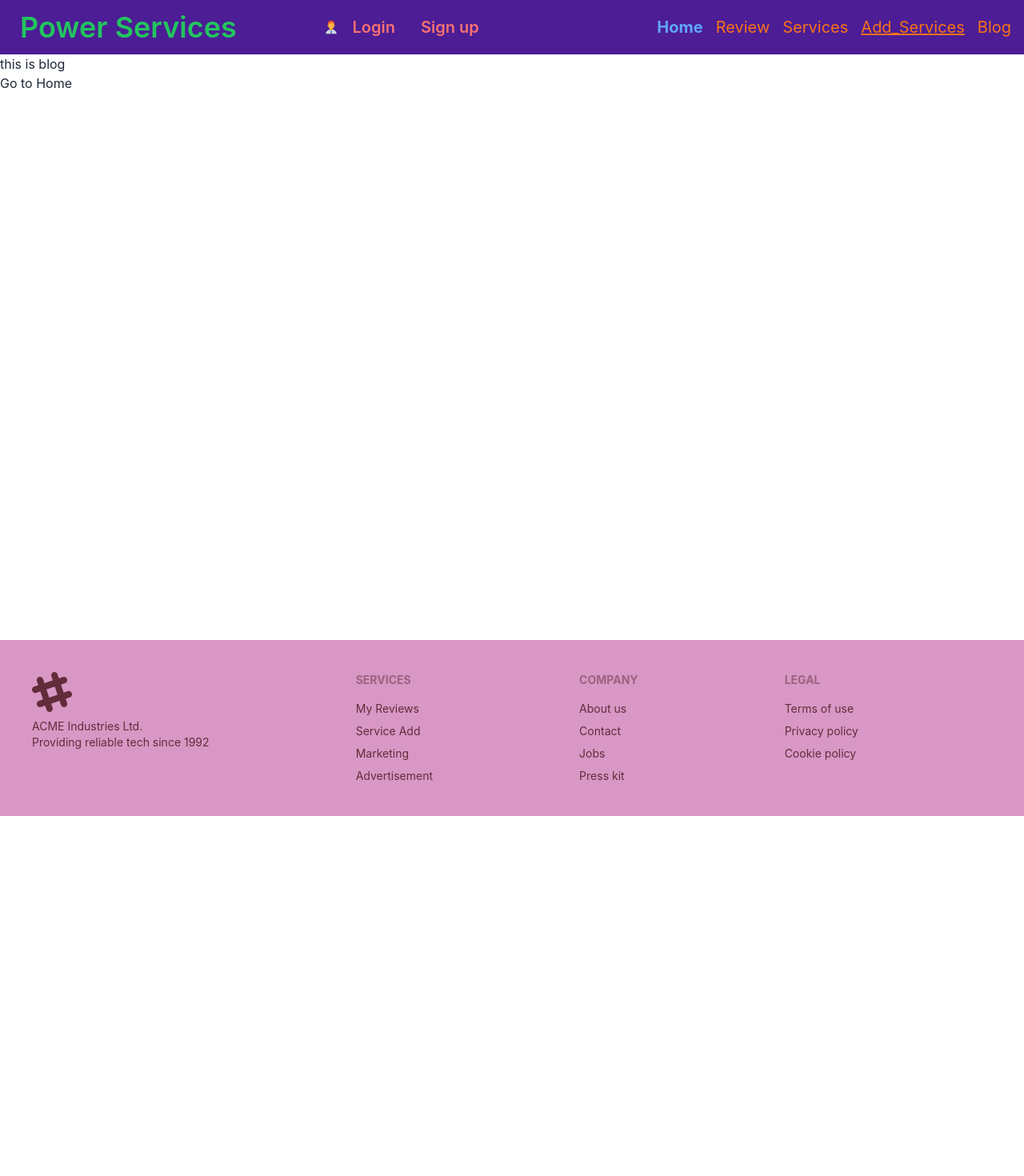
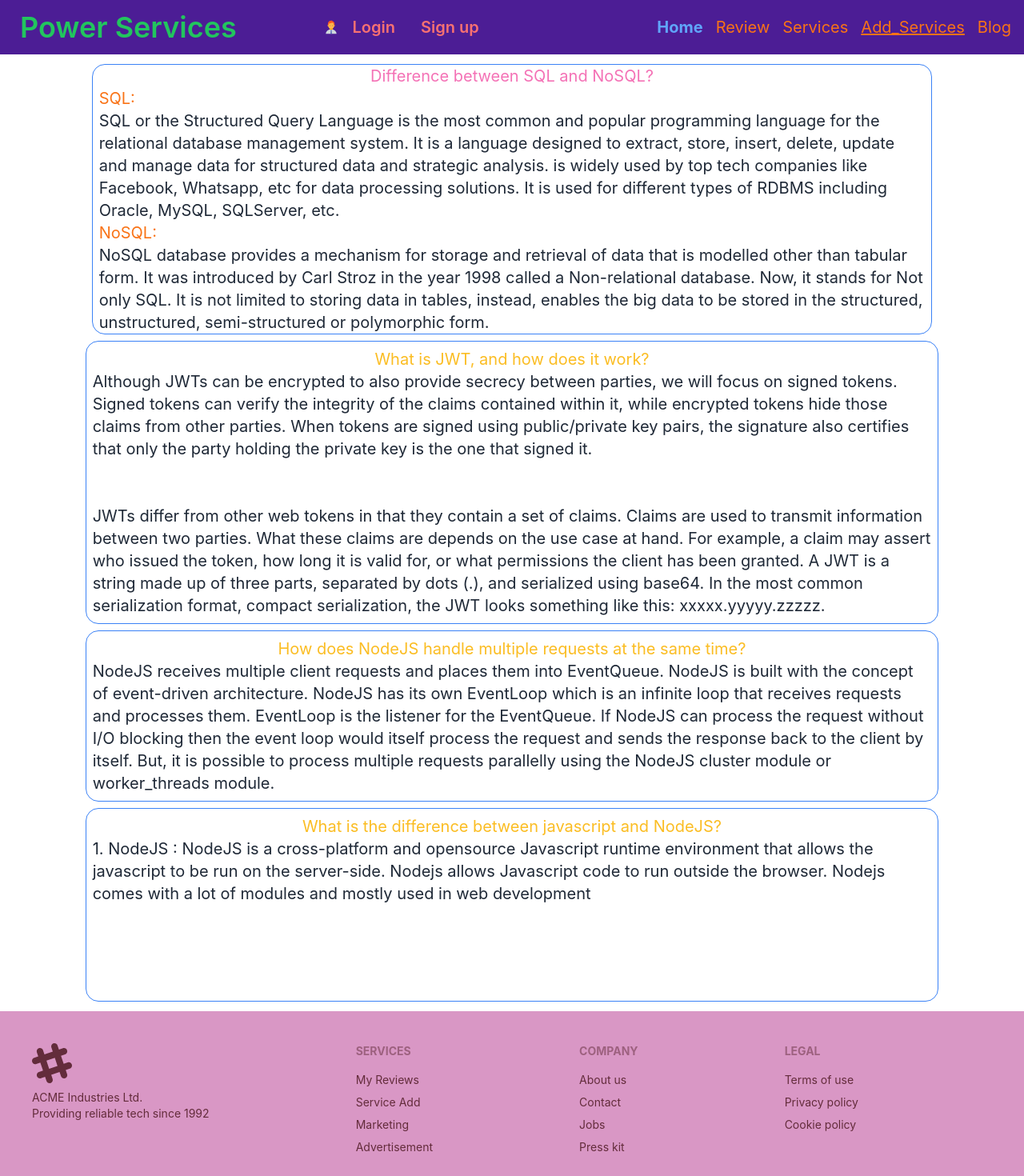
Before and after one commit to gulam-mostafa/-Power-Services-client, a React (Create React App) app: page /blog in a window 1280 px wide. Shown: the top 1470 px of the page at 80% size. Before the commit the page ends 1020 px from the top, so only its background shows below. Built offline with nearby package versions, Linux system fonts and the light colour scheme; no server answers.

Commit message:
sorting added

```diff
--- a/src/Componenets/Blog/Blog.js
+++ b/src/Componenets/Blog/Blog.js
@@ -3,9 +3,69 @@ import { Link } from 'react-router-dom';
 
 const Blog = () => {
     return (
-        <div>
-           <h1>this is blog </h1>
-            <Link to='/home'>Go to Home</Link>
+        <div className="my-3 w-10/12 m-auto text-xl ">
+
+            <div >
+
+                <div className="card border border-blue-500 px-2 mx-2">
+                    <h1 className="text-center text-pink-400"> Difference between SQL and NoSQL?</h1>
+                    <h4>
+                         <span className='text-orange-500'>SQL:</span> <br />
+                        SQL or the Structured Query Language is the most common and popular programming language for the relational database management system. It is a language designed to extract, store, insert, delete, update and manage data for structured data and strategic analysis.
+
+                         is widely used by top tech companies like Facebook, Whatsapp, etc for data processing solutions. It is used for different types of RDBMS including Oracle, MySQL, SQLServer, etc.
+                    </h4>
+                    <h4>
+                    <span className='text-orange-500'>NoSQL:</span> <br />
+                        NoSQL database provides a mechanism for storage and retrieval of data that is modelled other than tabular form. It was introduced by Carl Stroz in the year 1998 called a Non-relational database. Now, it stands for Not only SQL. It is not limited to storing data in tables, instead, enables the big data to be stored in the structured, unstructured, semi-structured or polymorphic form.
+                    </h4>
+                </div>
+                <div className="card p-2 my-2 border border-blue-500">
+                    <h1 className="text-center text-warning">
+                        {" "}
+                        What is JWT, and how does it work?
+                    </h1>
+                    <h4>
+                        Although JWTs can be encrypted to also provide secrecy between parties, we will focus on signed tokens. Signed tokens can verify the integrity of the claims contained within it, while encrypted tokens hide those claims from other parties. When tokens are signed using public/private key pairs, the signature also certifies that only the party holding the private key is the one that signed it.
+                    </h4> <br /> <br />
+                    <h1 className="text-center text-warning">
+                        {" "}
+
+                    </h1>
+                    JWTs differ from other web tokens in that they contain a set of claims. Claims are used to transmit information between two parties. What these claims are depends on the use case at hand. For example, a claim may assert who issued the token, how long it is valid for, or what permissions the client has been granted.
+
+                    A JWT is a string made up of three parts, separated by dots (.), and serialized using base64. In the most common serialization format, compact serialization, the JWT looks something like this: xxxxx.yyyyy.zzzzz.
+                </div>
+                <div className="card p-2 my-2 border border-blue-500">
+                    <h1 className="text-center text-warning">
+                        {" "}
+                        How does NodeJS handle multiple requests at the same time?
+                    </h1>
+                    <h4>
+                        NodeJS receives multiple client requests and places them into EventQueue. NodeJS is built with the concept of event-driven architecture. NodeJS has its own EventLoop which is an infinite loop that receives requests and processes them. EventLoop is the listener for the EventQueue.
+                        If NodeJS can process the request without I/O blocking then the event loop would itself process the request and sends the response back to the client by itself. But, it is possible to process multiple requests parallelly using the NodeJS cluster module or worker_threads module.
+                    </h4>
+                </div>
+                <div className="card p-2 my-2 border border-blue-500">
+                    <h1 className="text-center text-warning">
+                        {" "}
+                        What is the difference between javascript and NodeJS?
+                    </h1>
+                    <h4>
+                        1. NodeJS :
+                        NodeJS is a cross-platform and opensource Javascript runtime environment that allows the javascript to be run on the server-side. Nodejs allows Javascript code to run outside the browser. Nodejs comes with a lot of modules and mostly used in web development
+<br /> <br />
+
+                    </h4>
+                    <h5 className='text-white'>
+                        2. JavaScript :
+                        Javascript is a Scripting language. It is mostly abbreviated as JS. It can be said that Javascript is the updated version of the ECMA script. Javascript is a high-level programming language that uses the concept of Oops but it is based on prototype inheritance.
+
+                        Difference between Nodejs and JavaScript :
+                    </h5>
+                </div>
+            </div>
+
         </div>
     );
 };
--- a/src/Componenets/DetailsPage/DetailsPage.js
+++ b/src/Componenets/DetailsPage/DetailsPage.js
@@ -37,6 +37,7 @@ const DetailsPage = () => {
           </Link>
         </div>
       </div>
+      <h3 className='text-4xl text-center'>Review Area</h3>
       {/* peoples reviews  */}
       <div>
         <PeopleReviews
--- a/src/Componenets/Services/ServiceAdd.js
+++ b/src/Componenets/Services/ServiceAdd.js
@@ -1,5 +1,7 @@
 import React from 'react';
 import { useState } from 'react';
+import { ToastContainer, toast } from 'react-toastify';
+import 'react-toastify/dist/ReactToastify.css';
 
 const ServiceAdd = () => {
     const [user, setUser] = useState();
@@ -16,15 +18,18 @@ const ServiceAdd = () => {
         })
         .then(res=> res.json())
         .then(data => {
-
+            toast("delete successfully" , {
+                position: toast.POSITION.TOP_CENTER
+              });
             console.log(data)
         })
 
     }
     const HandleInputBlur = event => {
         const field = event.target.name;
+
         const value = event.target.value;
-        const newUser = { ...user }
+        const newUser = {  createdAt: new Date().toISOString(), ...user,}
         newUser[field] = value;
         setUser(newUser)
 
@@ -42,6 +47,7 @@ const ServiceAdd = () => {
 
     <p className='text-red-600'>1. Id "Service Number"</p>
     <input onBlur={HandleInputBlur} type="text" placeholder="Id" name='id (id Means Service Number)' className="input input-bordered input-warning w-10/12 m-1 p-1 " />
+
     <p className='text-red-600'>2. Total Service done"</p>
     <input onBlur={HandleInputBlur} type="text" placeholder="total service done" name='total' className="input input-bordered input-warning w-10/12 m-1 p-1 " />
     <p className='text-red-600'>3. service Type new or Old</p>
@@ -58,11 +64,11 @@ const ServiceAdd = () => {
     <p className='text-red-600'>8. Service Title or name</p>
     <input onBlur={HandleInputBlur} type="text" placeholder="Title" name='title' className="input input-bordered input-warning w-10/12 m-1 p-1 " />
 
-    {/* <input onBlur={HandleInputBlur} type="text" placeholder="Title" name='title' className="input input-bordered input-warning w-10/12 m-1 p-1 " /> */}
+
 <br />
     <button type='submit' className="btn btn-primary w-10/12 m-1 p-1 ">Add Service</button>
 
-
+    <ToastContainer />
 </form>
 </div>
         </div>
--- a/src/Componenets/Services/ServicesCard.js
+++ b/src/Componenets/Services/ServicesCard.js
@@ -20,7 +20,7 @@ const ServicesCard = ({service}) => {
           </h2>
           <p>{description.slice(0, 100) + ' ...'}</p>
           <div className="card-actions justify-between">
-            <div className="badge badge-outline">Rating {rating}</div>
+            <div className="badge badge-outline">Rating  <span className='text-yellow-500 ml-2'> {rating}/ 5 </span> </div>
             <div className="badge badge-outline">Cost $ {price}</div>
 
           </div>
--- a/src/Componenets/WriteReview/WriteReview.js
+++ b/src/Componenets/WriteReview/WriteReview.js
@@ -9,8 +9,9 @@ import 'react-toastify/dist/ReactToastify.css';
 const WriteReview = () => {
     const service = useLoaderData()
     // console.log(service)
-  const { title, _id, id, total, types, img, price, rating, description, } = service
+  const { title, _id, id, total, types, img, price, rating,  description, } = service
     const { user } = useContext(AuthContext)
+
     // const notify = () => toast("Wow so easy!");
     const writeReview = event => {
         event.preventDefault()
@@ -20,8 +21,11 @@ const WriteReview = () => {
         const email = user?.email || 'unregistered';
         const displayName = user?.displayName || 'not found';
         const photoURL = user?.photoURL || 'not found';
+
         const review = {
+
           service: _id,
+        createdAt: new Date().toISOString(),
           serviceName: title,
           price,
           email,
@@ -39,17 +43,10 @@ const WriteReview = () => {
           .then(res => res.json())
           .then(data => {
             if (data.acknowledged) {
-
               alert('Review Post successfully done')
-
               form.reset();
-
             }
-
             window.location.reload(setTimeout(2000));
-
-
-
           })
           .catch(er => console.error(er))
       }
```
